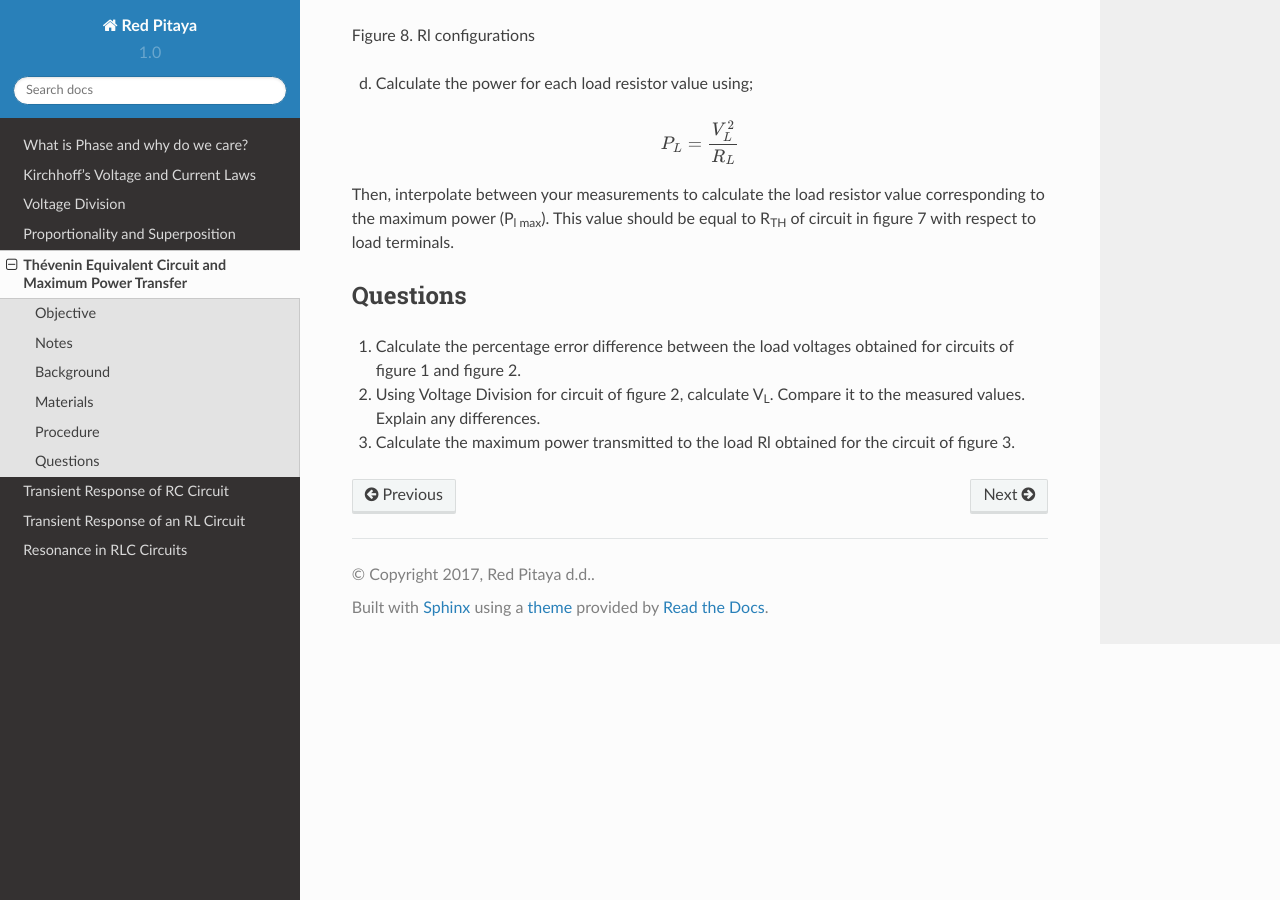
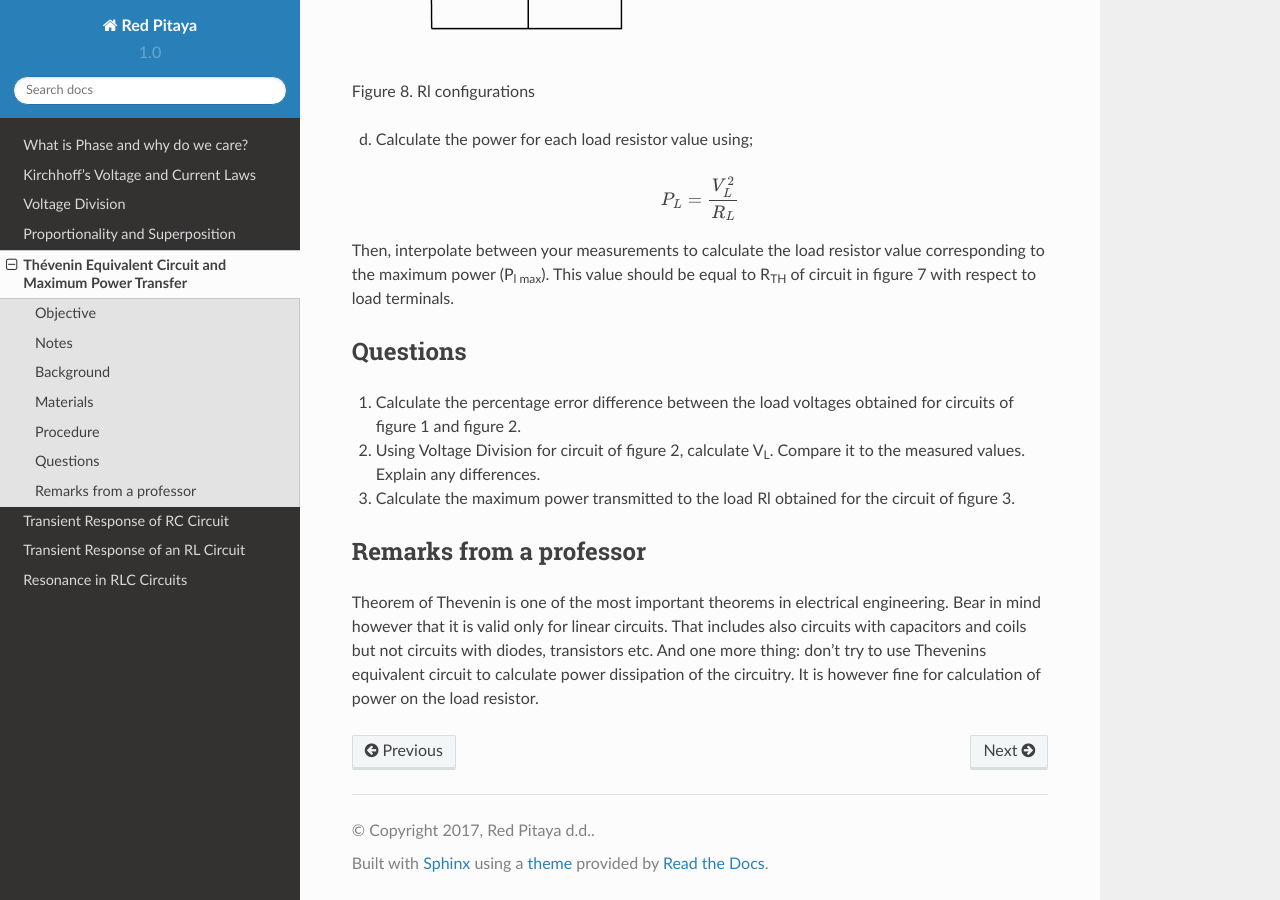
Before and after one commit to dejkr/ActiveLearning, a Sphinx documentation site: the page built from activelearning/source/Thevenin.rst, in a window 1280 px wide and 900 px high, scrolled down 5124 px. Built offline with Sphinx 7.4.7 and the Read the Docs theme 2.0.0, drawn with Linux system fonts in a browser that asks for light colours; pages that are not in the unit, such as notebooks, are missing from menus.

Commit message:
Update Thevenin.rst
wrong figure 2, added some remarks at the end of the file

```diff
--- a/activelearning/source/Thevenin.rst
+++ b/activelearning/source/Thevenin.rst
@@ -29,7 +29,7 @@
 
 	Figure 1.
 
-.. figure::   img/Activity_5_Figure_2.png
+.. figure::   img/Activity_5_Figure_2.png - this is a wrong figure - replace
 
 	Figure 2: Thévenin Equivalent Circuit of Figure 1
 
@@ -152,3 +152,8 @@
 1. Calculate the percentage error difference between the load voltages obtained for circuits of figure 1 and figure 2.
 2. Using Voltage Division for circuit of figure 2, calculate V\ :sub:`L`\. Compare it to the measured values. Explain any differences.
 3. Calculate the maximum power transmitted to the load Rl obtained for the circuit of figure 3.
+
+Remarks from a professor
+____________________________
+Theorem of Thevenin is one of the most important theorems in electrical engineering. Bear in mind however that it is valid only for linear circuits. That includes also circuits with capacitors and coils but not circuits with diodes, transistors etc.
+And one more thing: don't try to use Thevenins equivalent circuit to calculate power dissipation of the circuitry. It is however fine for calculation of power on the load resistor.
```
